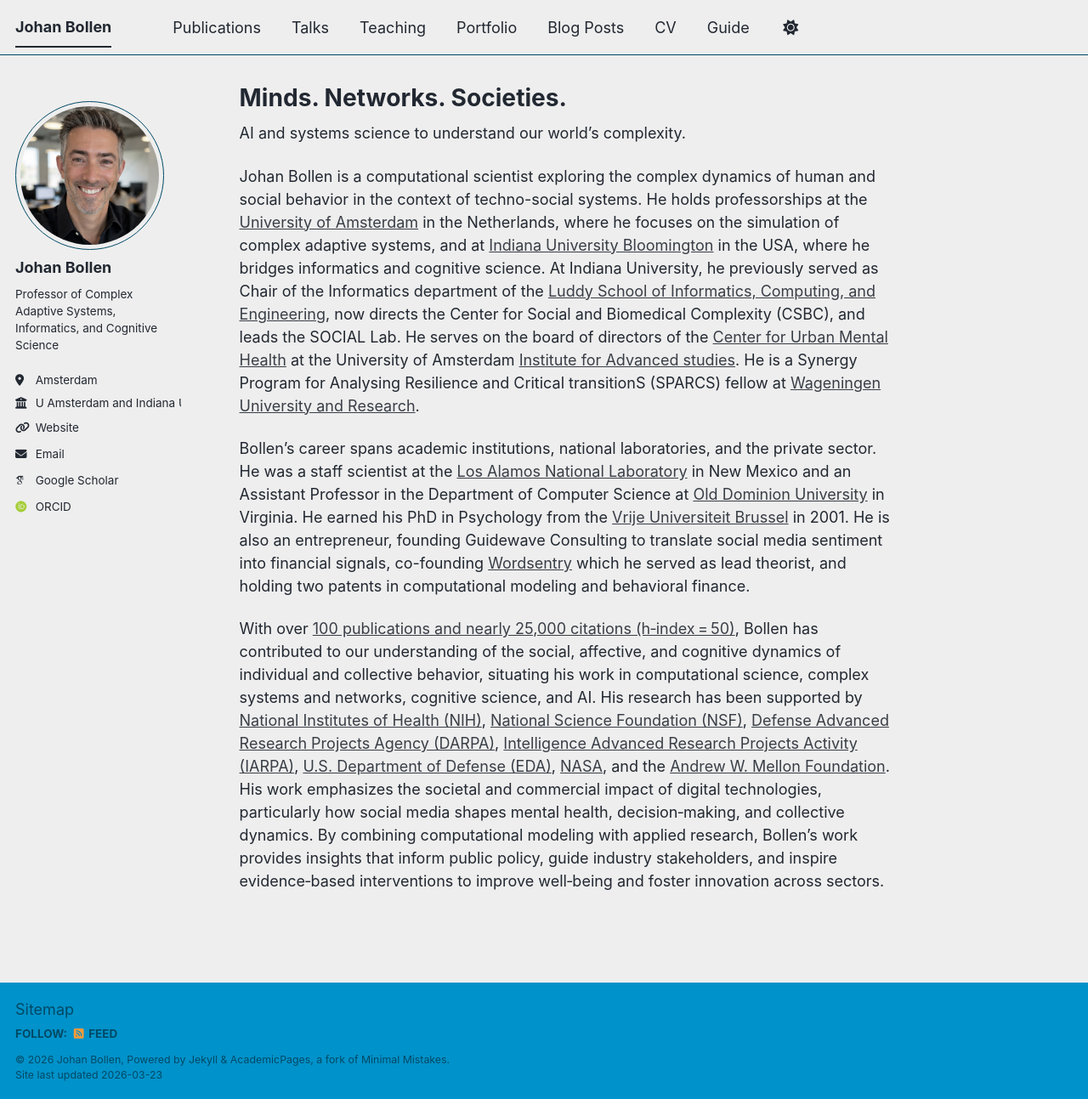
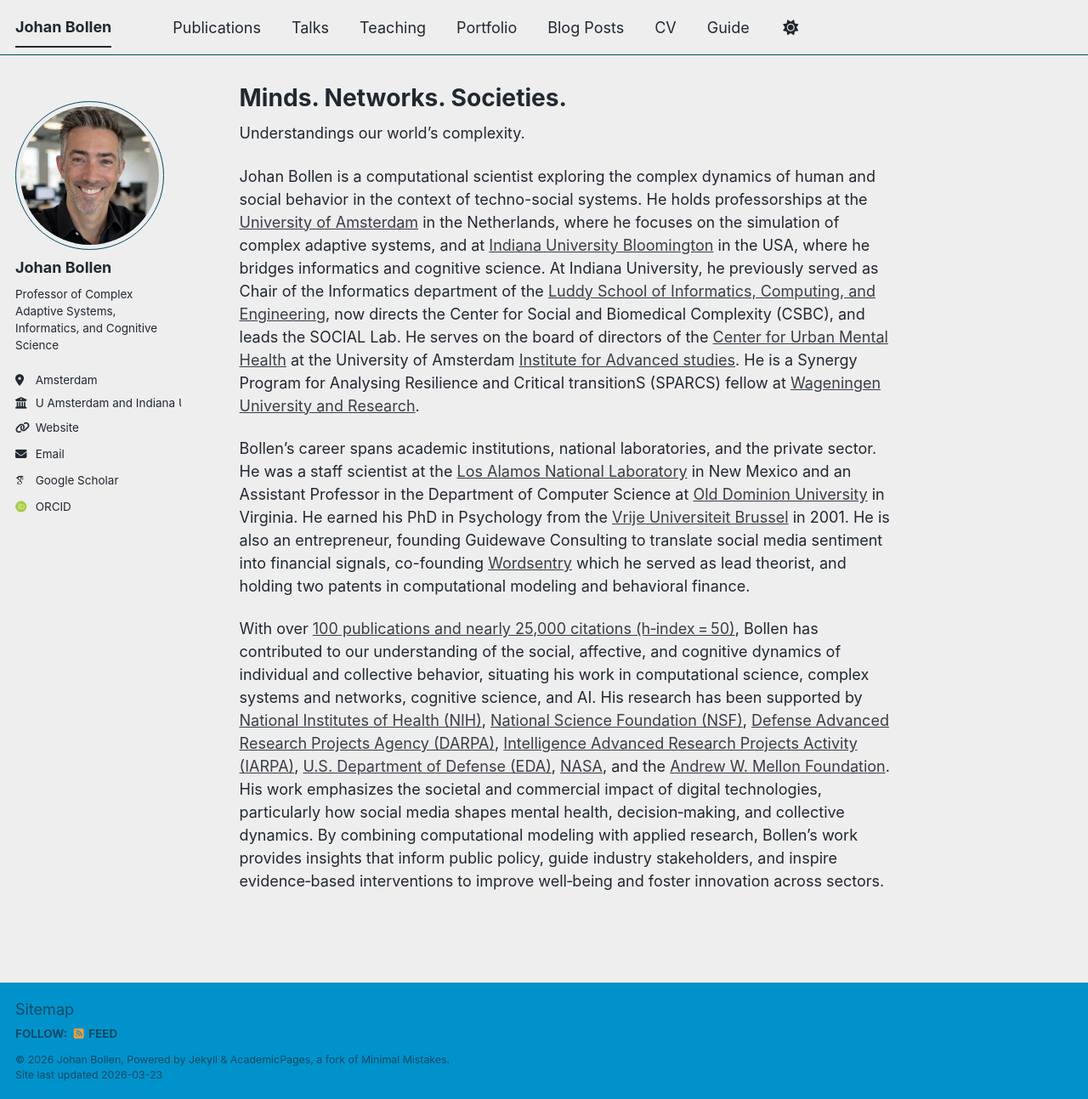
Before and after one commit to jbollen/jbollen.github.io, a Jekyll site: the page built from _pages/about.md, in a window 1280 px wide and 1293 px high. Shown: the whole window at 85% size. Built offline with Jekyll 4.4.1, drawn with Linux system fonts in a browser that asks for light colours; some web fonts are replaced; a script bundle is joined from its source files by our own code; library files that are not in the unit come from our copies.

Commit message:
Update about.md

```diff
--- a/_pages/about.md
+++ b/_pages/about.md
@@ -7,7 +7,7 @@
   - /about.html
 ---
 
-AI and systems science to understand our world's complexity.
+Understandings our world's complexity.
 
 Johan Bollen is a computational scientist exploring the complex dynamics of human and social behavior in the context of techno-social systems. He holds professorships at the [University of Amsterdam](https://en.wikipedia.org/wiki/University_of_Amsterdam) in the Netherlands, where he focuses on the simulation of complex adaptive systems, and at [Indiana University Bloomington](https://www.indiana.edu/) in the USA, where he bridges informatics and cognitive science. At Indiana University, he previously served as Chair of the Informatics department of the [Luddy School of Informatics, Computing, and Engineering](https://luddy.iu.edu/index.html), now directs the Center for Social and Biomedical Complexity (CSBC), and leads the SOCIAL Lab. He serves on the board of directors of the [Center for Urban Mental Health](https://www.centreforurbanmentalhealth.com/) at the University of Amsterdam [Institute for Advanced studies](https://ias.uva.nl/). He is a Synergy Program for Analysing Resilience and Critical transitionS (SPARCS) fellow at [Wageningen University and Research](https://www.wur.nl/en.htm).
 
```
